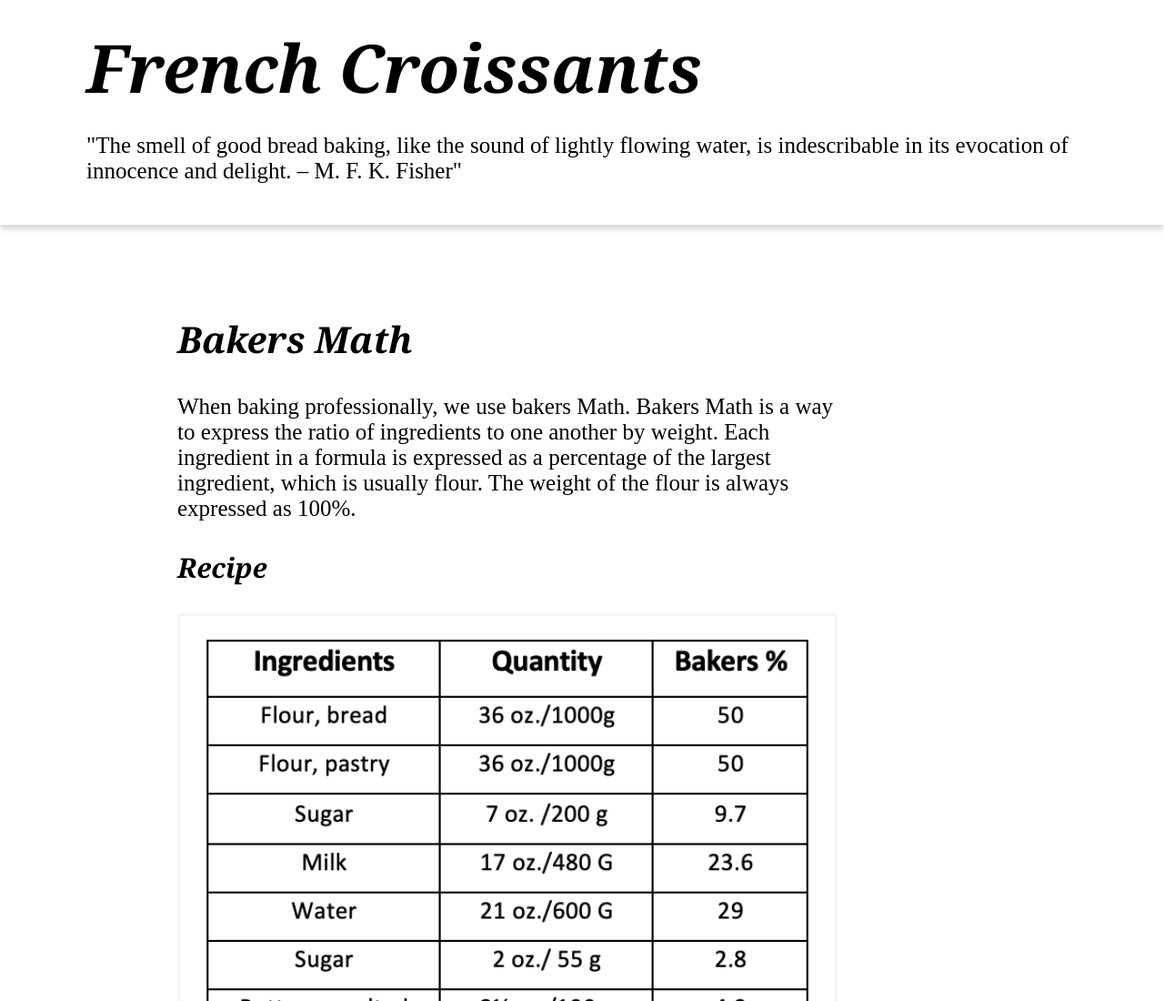
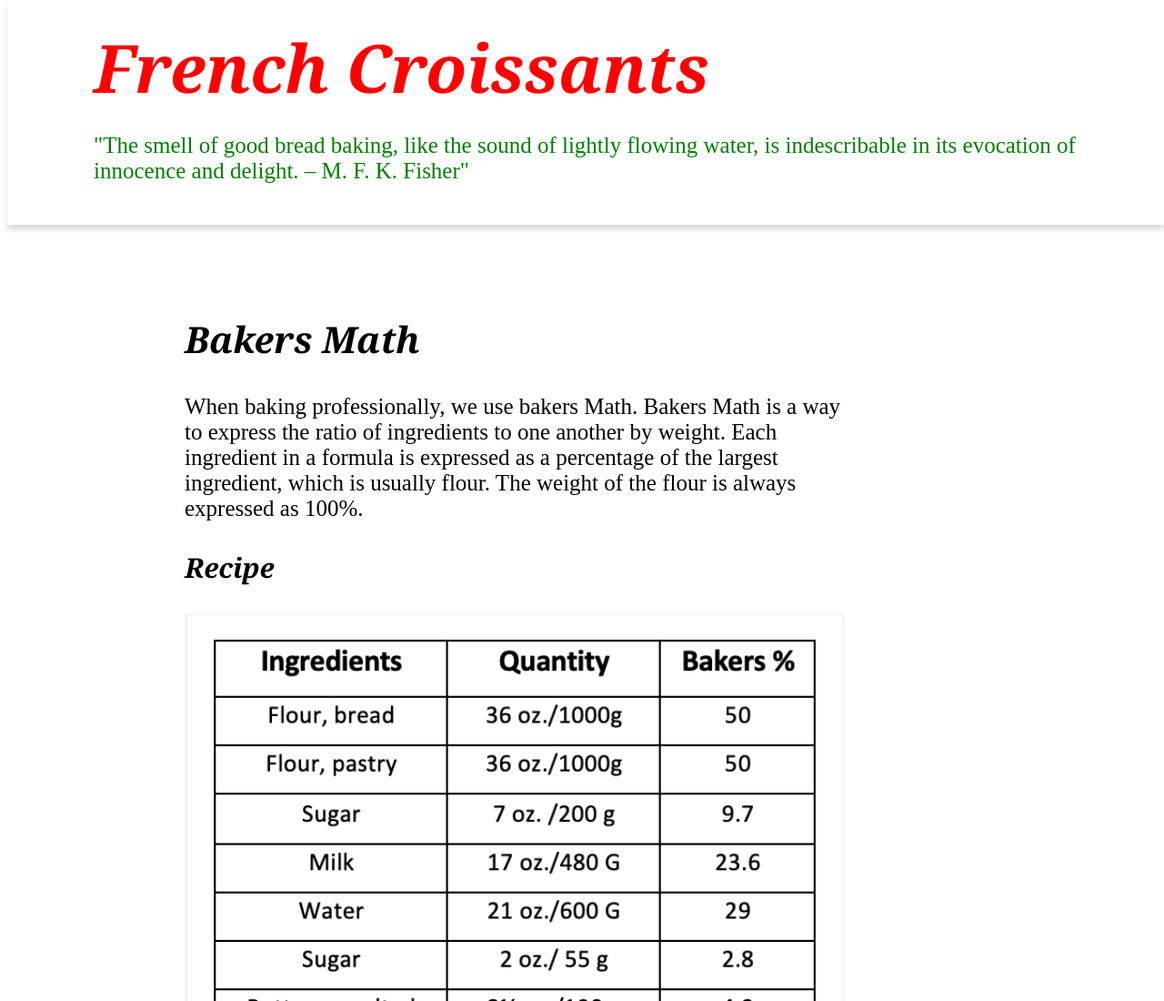
Before and after one commit to STL-LC101-Sept-22/js-assignment-4-html-me-something-DestineePW, a website: page index.html in a window 1280 px wide. Shown: the top 1100 px of the page at 91% size. Drawn offline with Linux system fonts and the light colour scheme.

Commit message:
Edit to pass graders

```diff
--- a/index.html
+++ b/index.html
@@ -7,8 +7,8 @@
 
   <body>
     <header>
-      <h1 id="page-title">French Croissants</h1>
-      <p class="header-quote">
+      <h1 id="mainHeading">French Croissants</h1>
+      <p id="testP" class="funParagraph">
         &quot;The smell of good bread baking, like the sound of lightly flowing
         water, is indescribable in its evocation of innocence and delight. – M.
         F. K. Fisher&quot;
--- a/styles.css
+++ b/styles.css
@@ -1,7 +1,8 @@
 body {
   width: 100%;
   max-width: 600;
-  margin: 0 auto;
+  margin: 8px;
+  display: block;
   background-color: #fff;
   font-size: 62.5%;
 }
@@ -17,18 +18,21 @@ header {
   top: 0;
   z-index: 9999999999;
 }
-#page-title {
+#mainHeading {
   font-family: Georgia, "Times New Roman", Times, serif;
   font-size: 73px;
   font-weight: 900;
   line-height: 58px;
   margin: 0;
+  color: red;
 }
-.header-quote {
+
+.funParagraph {
   font-size: 25px;
   margin-top: 43px !important;
   margin-block-start: 0;
   margin-block-end: 0;
+  color: green;
 }
 h1 {
   font-size: 30px;
```
